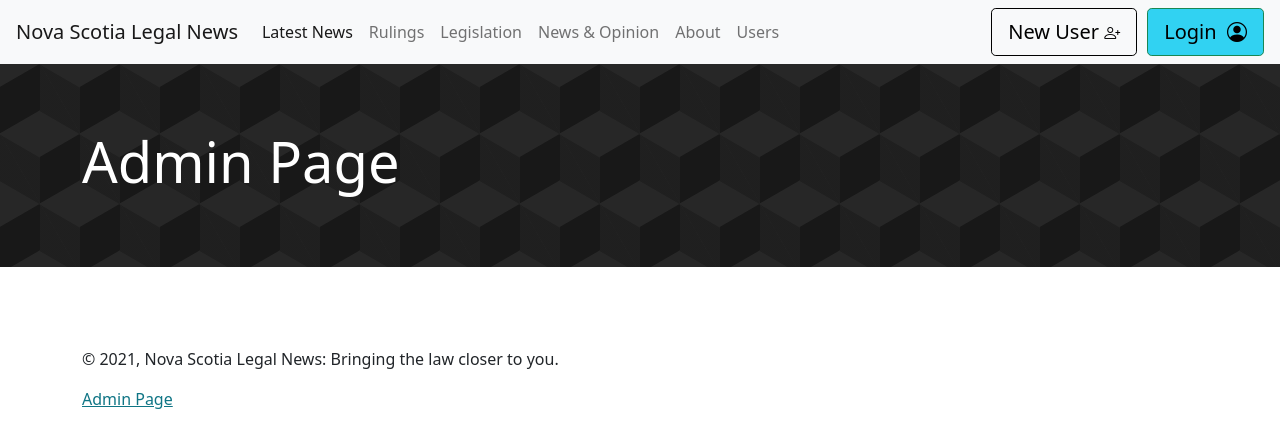
After one commit to LiamOsler/NewsWebsite, a PHP site: page /admin.php in a window 1280 px wide. The commit adds this page. Shown: the top 448 px of the page. Run offline with PHP 8.4, Linux system fonts and the light colour scheme; some libraries are stand-ins or nearby versions.

Commit message:
Added admin.php

```diff
--- a/website/about.php
+++ b/website/about.php
@@ -65,3 +65,5 @@
         </form>
     </div>
 </main>
+
+<?php include "inc/footer.php" ?>
--- /dev/null
+++ b/website/admin.php
@@ -0,0 +1,15 @@
+<!--Edited by Adam Melvin - B00597004-->
+<?php
+    include "inc/header.php";
+
+?>
+<main>
+    <div class="jumbotron jumbotron-fluid">
+        <div class="container">
+            <h1 class="display-4">Admin Page</h1>
+
+        </div>
+    </div>
+
+
+<?php include "inc/footer.php" ?>
--- a/website/inc/footer.php
+++ b/website/inc/footer.php
@@ -2,7 +2,13 @@
 
 <footer id="pg-footer">
     <br>
-    <p>&copy; 2021, Nova Scotia Legal News: Bringing the law closer to you.</p>
+    <div class="container">
+        <br>
+        <p>&copy; 2021, Nova Scotia Legal News: Bringing the law closer to you.</p>
+        <a href="admin.php"> Admin Page </a>
+    </div>
+
+
 </footer>
 
 </body>
```
